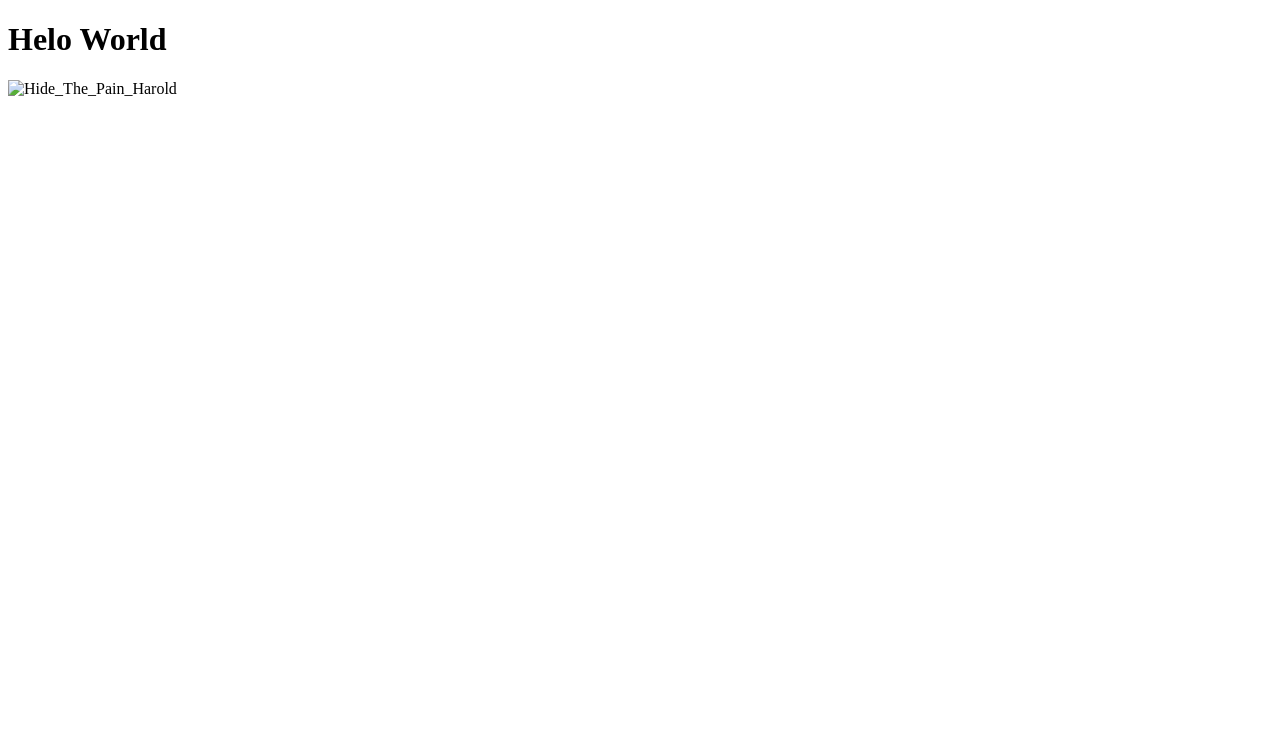
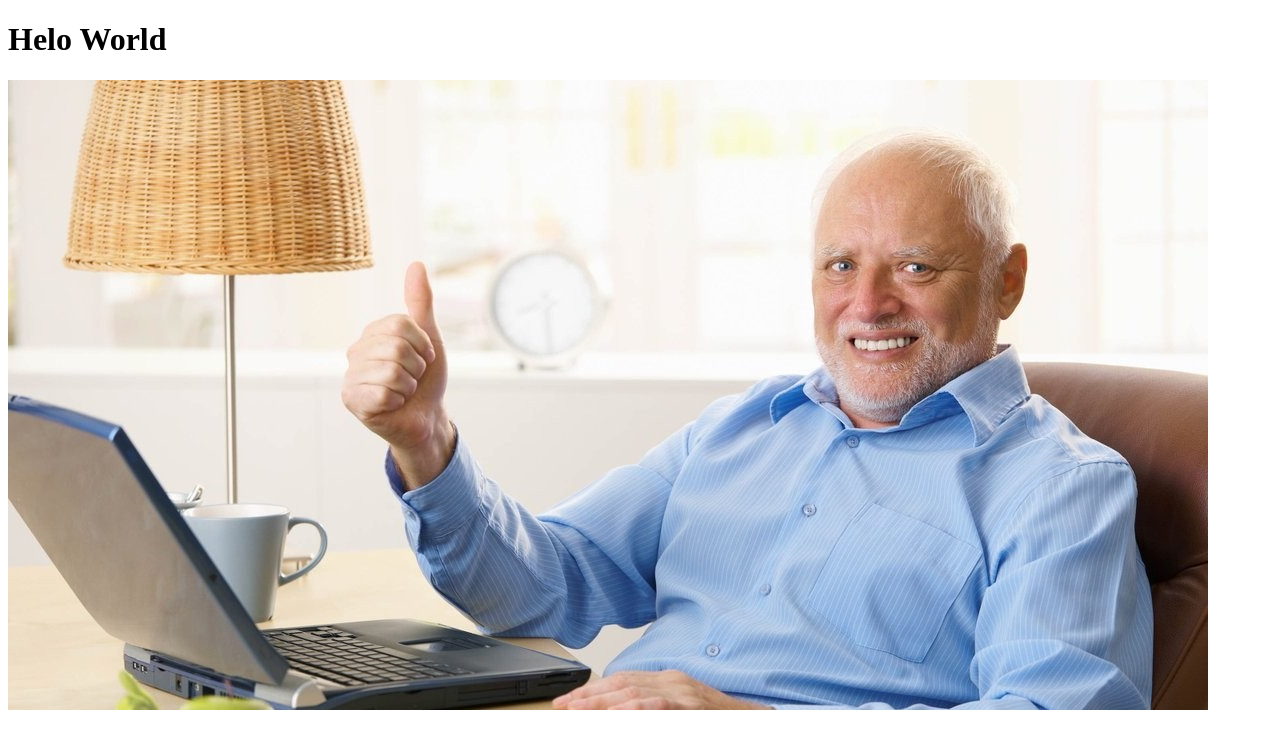
Before and after one commit to sergiykupjak/Hello-world7, a plain HTML site: page index.html in a window 1280 px wide. Drawn offline with Linux system fonts and the light colour scheme.

Commit message:
Update index.html

```diff
--- a/index.html
+++ b/index.html
@@ -5,6 +5,6 @@
   </head>
   <body>
     <h1>Helo World</h1>
-    <img scr="https://img.anews.com/media/posts/images/20180606/92130691.jpg" alt="Hide_The_Pain_Harold">
+    <img src="Hide_The_Pain_Harold.jpg" alt="Hide_The_Pain_Harold">
   </body>
 </html>
```
